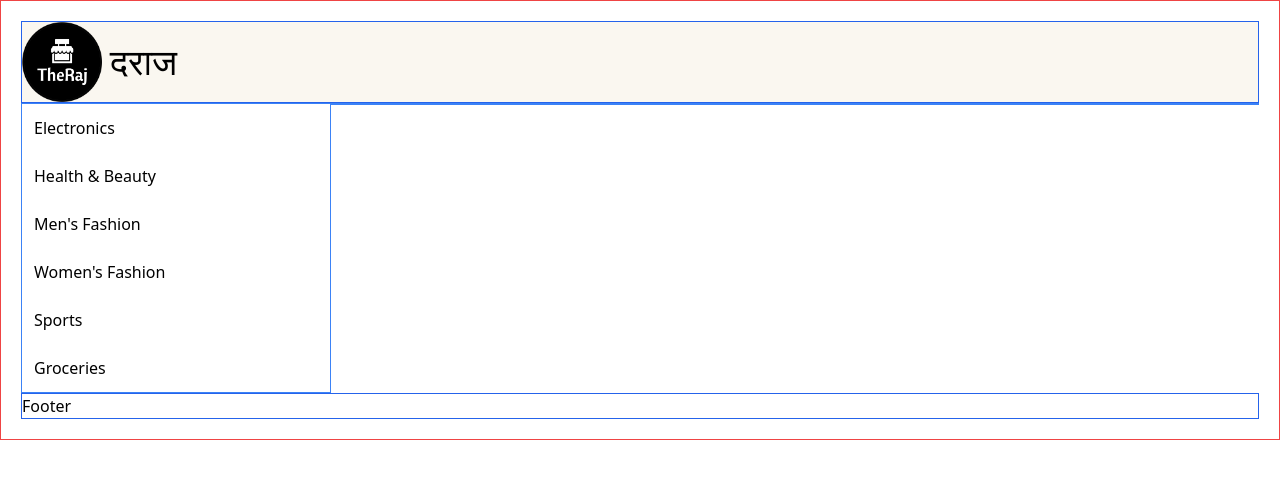
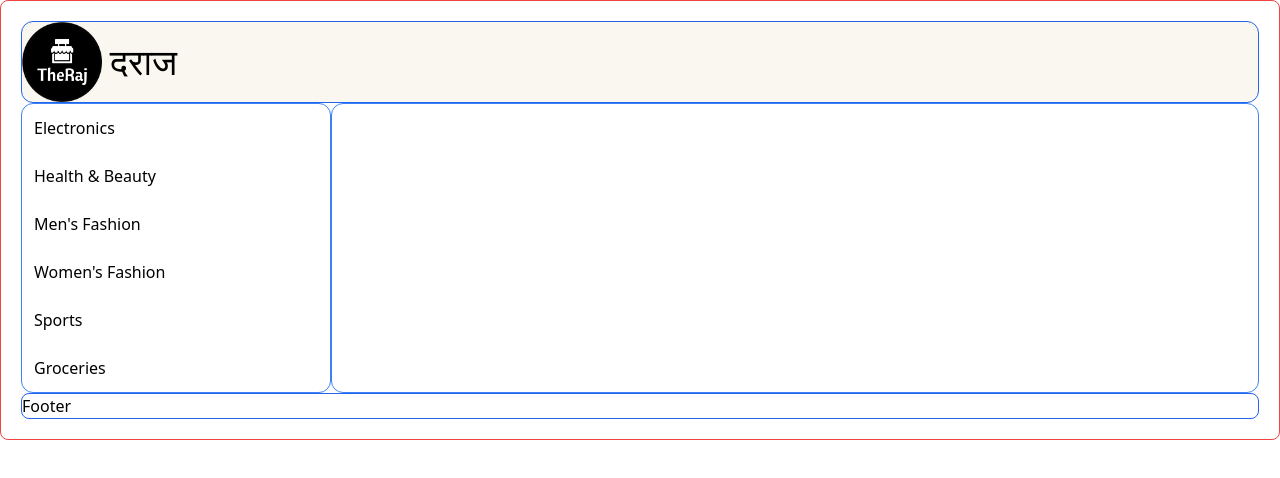
Before and after one commit to khanalgaurav/Ecom-Lab, a plain HTML site: page index.html in a window 1280 px wide. Drawn offline with nearby package versions, Linux system fonts and the light colour scheme.

Commit message:
lab 4 rounded all

```diff
--- a/index.html
+++ b/index.html
@@ -12,15 +12,15 @@
     </style>
 </head>
 <body>
-    <div class="border border-red-500 p-5">
-        <div class="border border-blue-600 bg-[#FAF7F0] ">
+    <div class="border border-red-500 p-5 rounded-lg">
+        <div class="border border-blue-600 bg-[#FAF7F0] rounded-xl">
             <div class="flex items-center gap-2">
                 <img src="logo-black.png" height="80px" width="80px" alt="Logo">
                 <p class="text-4xl">दराज</p>
             </div>
         </div>
         <div class="flex">
-            <div class="h-full w-1/4 border border-blue-500">
+            <div class="h-full w-1/4 border border-blue-500 rounded-xl">
                 <ul id="menu">
                     <li class="p-3 mainli hover:cursor-pointer">Electronics
                         <ul class="hidden subli bg-gray-200 rounded-lg">
@@ -43,9 +43,9 @@
                     <li class="p-3">Groceries</li>
                 </ul>
             </div>
-            <div class="h-full w-3/4 border border-blue-500"></div>
+            <div class="h-[290px] w-3/4 rounded-xl border border-blue-500"></div>
         </div>
-        <div class="border border-blue-600">Footer</div>
+        <div class="border border-blue-600 rounded-lg">Footer</div>
     </div>
 </body>
 </html>
```
